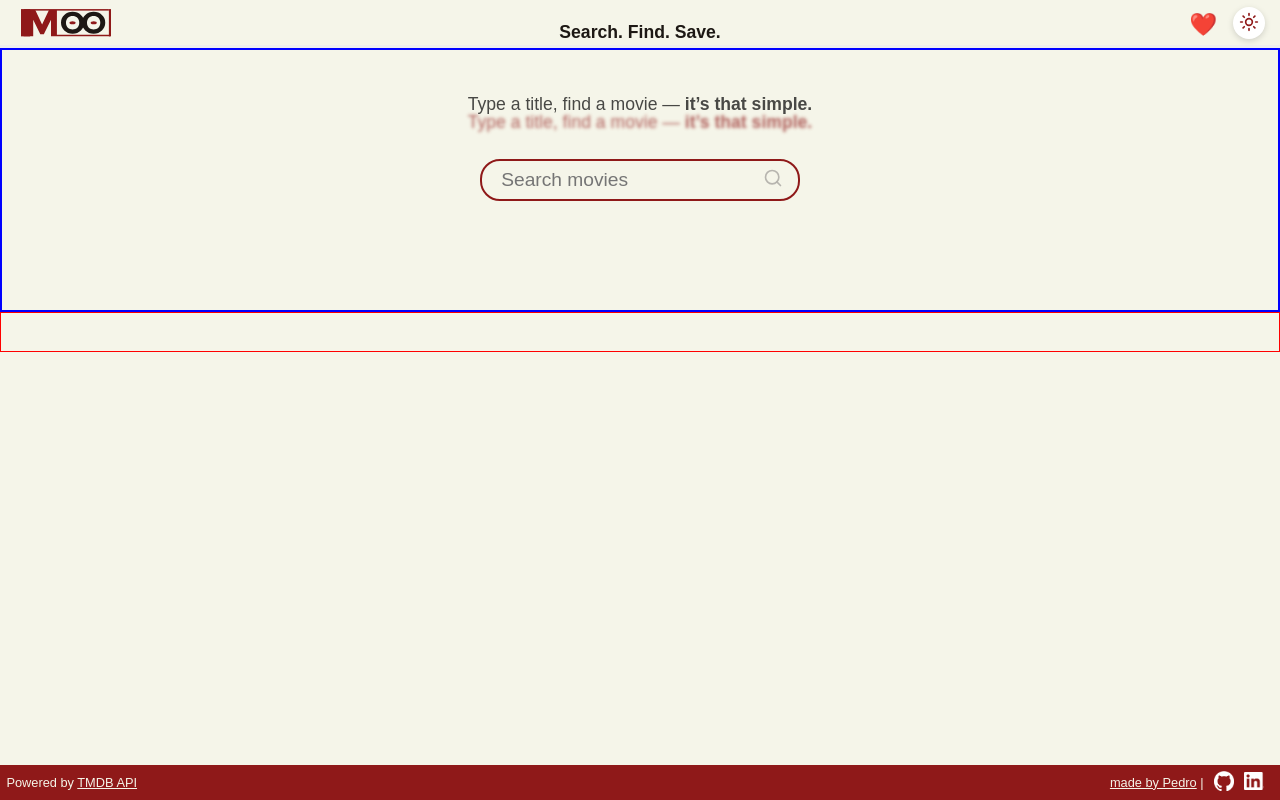
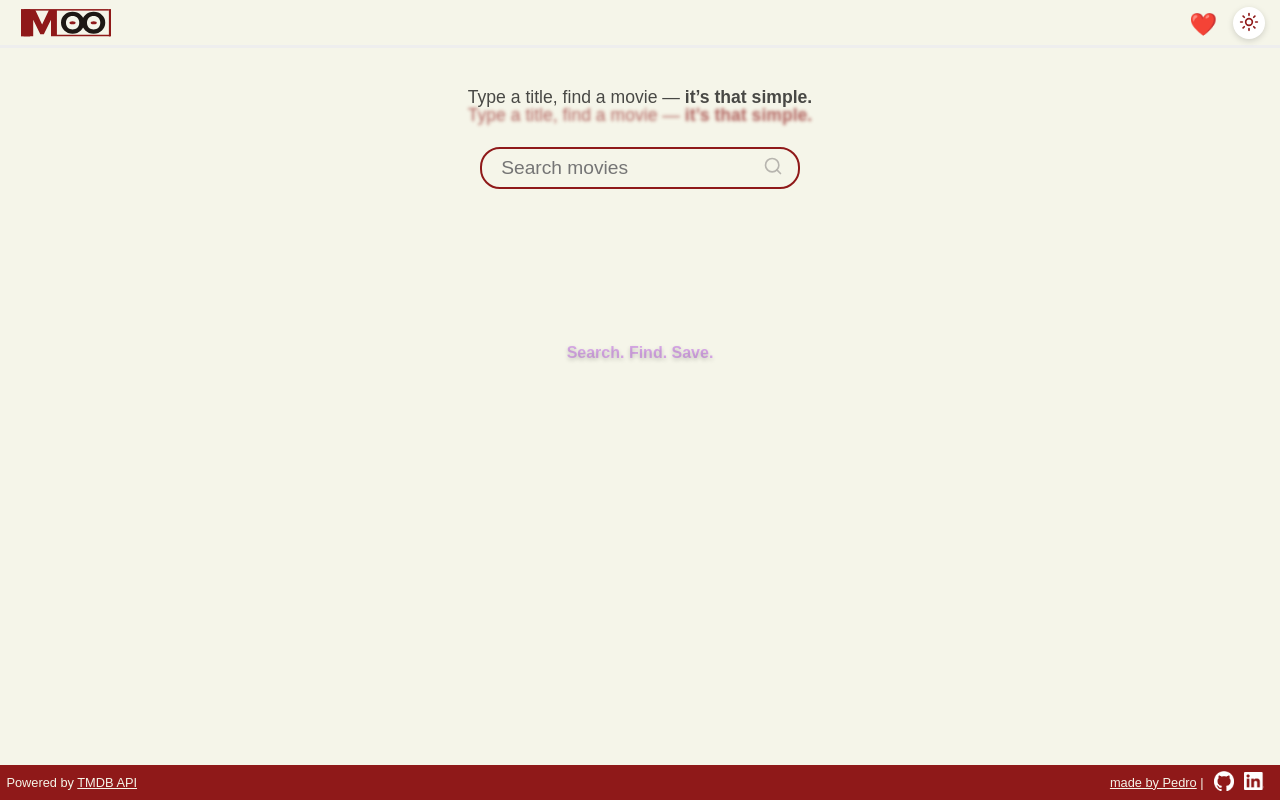
Before and after one commit to Pedrocas74/MoovieFinder, a React (Vite) app: page / in a window 1280 px wide. Built offline with nearby package versions, Linux system fonts and the light colour scheme.

Commit message:
Fix layout of title to bottom of page

```diff
--- a/src/App.css
+++ b/src/App.css
@@ -12,8 +12,7 @@
 }
 /* ---------SEARCHBAR-------- */
 .search-container {
-  border: 2px solid blue;
-  height: 33vh;
+  height: 30vh;
   display: flex;
   flex-direction: column;
   justify-content: space-evenly;
@@ -30,23 +29,16 @@
 
 /* ---------MOVIELIST---------- */
 
-/* .movies-section {
-  position: relative;
-  height: 53vh;
-  bottom: 2em;
-} */
-
 .movies-container {
-  border: 2px solid orange;
-
+  border-top: 1px double #8f1919;
+  border-bottom: 2px double black;
+  flex: 1;
 }
 
 .errorLoading-container {
-  border: 1px solid red;
   height: 5vh;
 }
 .error-message {
-  border: 1px solid green;
   height: 100%;
   display: flex;
   justify-content: center;
@@ -59,11 +51,33 @@
   font-size: clamp(0.9rem, 2vw, 1.1rem);
 }
 
+.title-container {
+  text-align: center;
+  margin-top: 1em;
+}
+.title-container h1 {
+  font-size: clamp(1rem, 1vw, 1.4rem);
+  position: relative;
+  z-index: 11;
+  font-weight: 900;
+  background: linear-gradient(270deg, #b032eb, #f5f5e9);
+  background-size: 600% 600%;
+  background-clip: text;
+  -webkit-text-fill-color: transparent;
+  text-shadow: 0 2px 4px rgba(0,0,0,0.2);
+  animation: gradientShift 8s ease infinite;
+
+}
+@keyframes gradientShift {
+  0% { background-position: 0% 50%; }
+  50% { background-position: 100% 50%; }
+  100% { background-position: 0% 50%; }
+}
 /*-------------- FAVORITE PAGE ---------- */
 
 .favorites-page {
   position: fixed;
-  z-index: 10;  /*summary -> 20 zIndex */
+  z-index: 15;  /*summary -> 20 zIndex */
   width: 100vw;
   height: 100vh;
   overflow: hidden;
--- a/src/App.jsx
+++ b/src/App.jsx
@@ -138,6 +138,8 @@ export default function App() {
          No results -> “No movies found” message
          API/network issue -> “Unable to fetch” */}
 
+
+
           {!loading &&
             searched && ( //movieList from SEARCH
               <div className="movies-container">
@@ -151,6 +153,16 @@ export default function App() {
               </div>
             )}
         </div>
+
+        <section className="title-container">
+          <h1 style={{ color: darkMode ? "#f5f5e9" : "#1d1814" }}>
+            Search. Find. Save.
+          </h1>
+        </section>
+
+        <Footer darkMode={darkMode} />
+
+
 
         {showFavorites && ( //movieList from FAVORITES
           <aside
@@ -212,7 +224,8 @@ export default function App() {
           />
         )}
 
-        <Footer darkMode={darkMode} />
+
+
       </div>
     </>
   );
--- a/src/components/Header.jsx
+++ b/src/components/Header.jsx
@@ -9,9 +9,7 @@ export default function Header({ toggleFavorites, darkMode, setDarkMode }) {
       style={{ borderBottom: darkMode ? "3px inset #00000013" : undefined }}
     >
       <Logo darkMode={darkMode} />
-      <h1 style={{ color: darkMode ? "#f5f5e9" : "#1d1814" }}>
-      Search. Find. Save.
-    </h1>
+
       <div className={styles.buttons}>
         <button aria-label="Toggle favorites list" onClick={toggleFavorites}>
           {darkMode ? "🤍" : "❤️"}
--- a/src/styles/Header.module.css
+++ b/src/styles/Header.module.css
@@ -5,13 +5,6 @@
     align-items: center;
     padding: 0.7em 0.3em;
     max-height: 3em;
-}
-.header h1 {
-    font-size: clamp(1rem, 2vw, 1.1rem);
-    position: absolute;
-    top: 4%;
-    left: 50%;
-    transform: translate(-50%, -50%);
 }
 .header button {
     border-radius: 20px;
```
